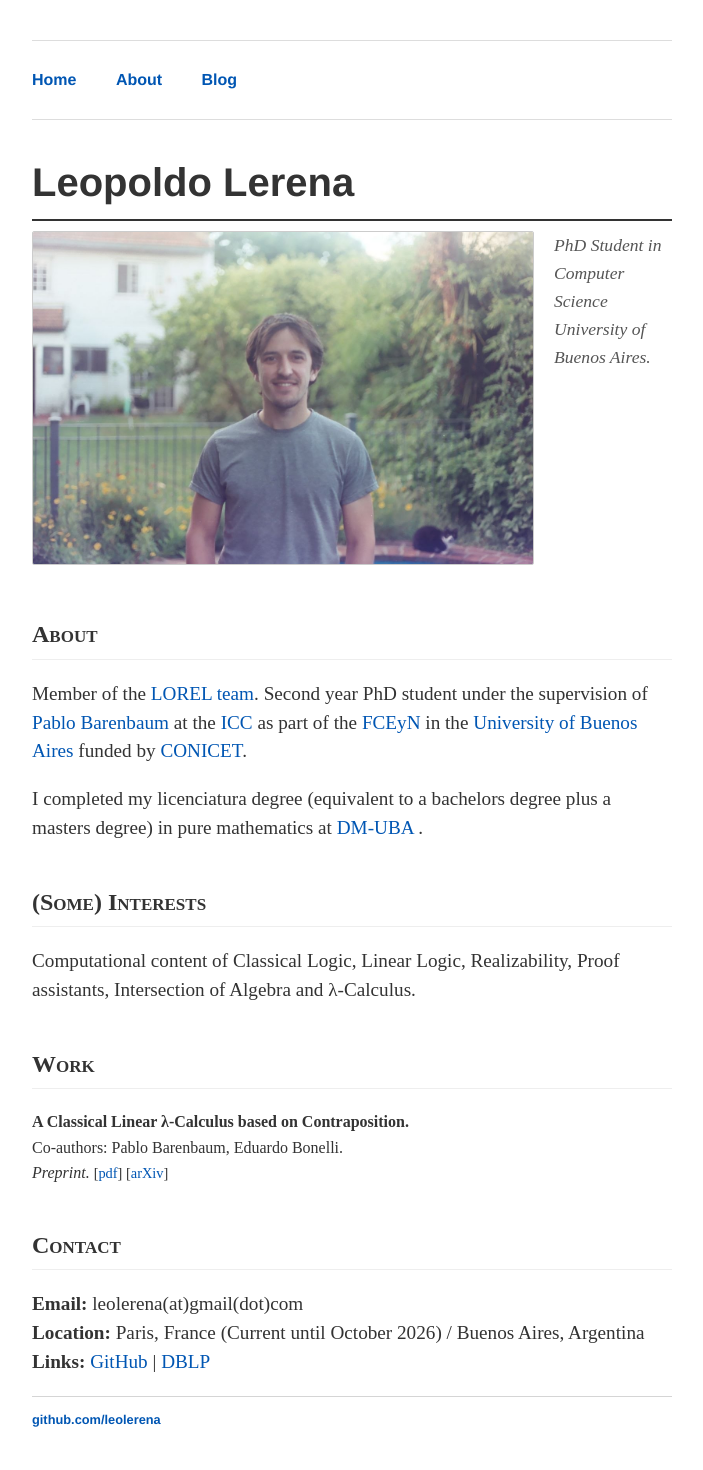
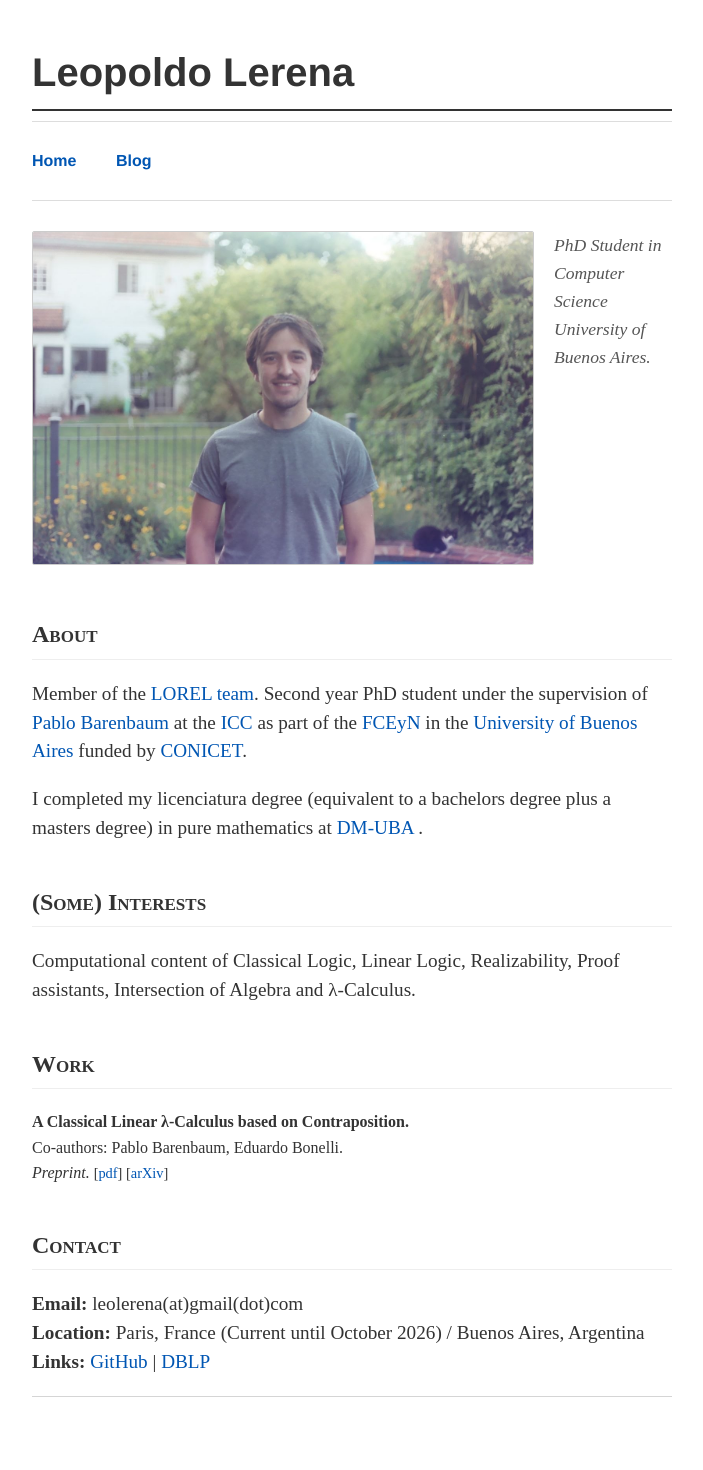
Before and after one commit to leolerena/leolerena.github.io, a Jekyll site: the page built from index.html, in a window 1280 px wide. Shown: the whole page, without its empty margins (288-991 px from the left). Built offline with Jekyll 4.4.1, drawn with Linux system fonts in a browser that asks for light colours; after the commit the page ends 1437 px from its top, so only the background shows below that.

Commit message:
arreglos titulo

```diff
--- a/_layouts/default.html
+++ b/_layouts/default.html
@@ -1,31 +1,26 @@
 <!DOCTYPE html>
 <html>
     <head>
-			<title>{{ Leopoldo Lerena }}</title>
-			<!-- link to main stylesheet -->
+        <title>{{ page.title }} | Leopoldo Lerena</title>
         <link rel="stylesheet" type="text/css" href="/css/main.css">
         {% include mathjax.html %}
     </head>
     <body>
+        <header class="site-header">
+            <h1 class="site-title">Leopoldo Lerena</h1>
             <nav>
                 <ul>
                     <li><a href="/">Home</a></li>
-		        	<li><a href="/about">About</a></li>
                     <li><a href="/blog">Blog</a></li>
                 </ul>
             </nav>
+        </header>
+
         <div class="container">
-			<meta name="theme-color" content="#157859">
+            {{ content }}
+        </div>
 
-			{{ content }}
-
-			</div><!-- /.container -->
         <footer>
-	    		<ul>
-
-	        		<li><a href="https://github.com/leolerena">github.com/leolerena</a></li>
-				</ul>
             </footer>
-
     </body>
 </html>
--- a/index.html
+++ b/index.html
@@ -122,7 +122,7 @@ title: Leopoldo Lerena
 <body>
 
     <header>
-		<h1 class="site-title">Leopoldo Lerena</h1>
+		<!-- <h1 class="site-title">Leopoldo Lerena</h1> -->
         <div class="header-wrapper">
         <img src="Foto-SanIsidro-Cucuy.jpeg" alt="Your Name" class="profile-pic">
         <div class="header-text">
```
Lines whose indentation alone changed are shown as unchanged.
